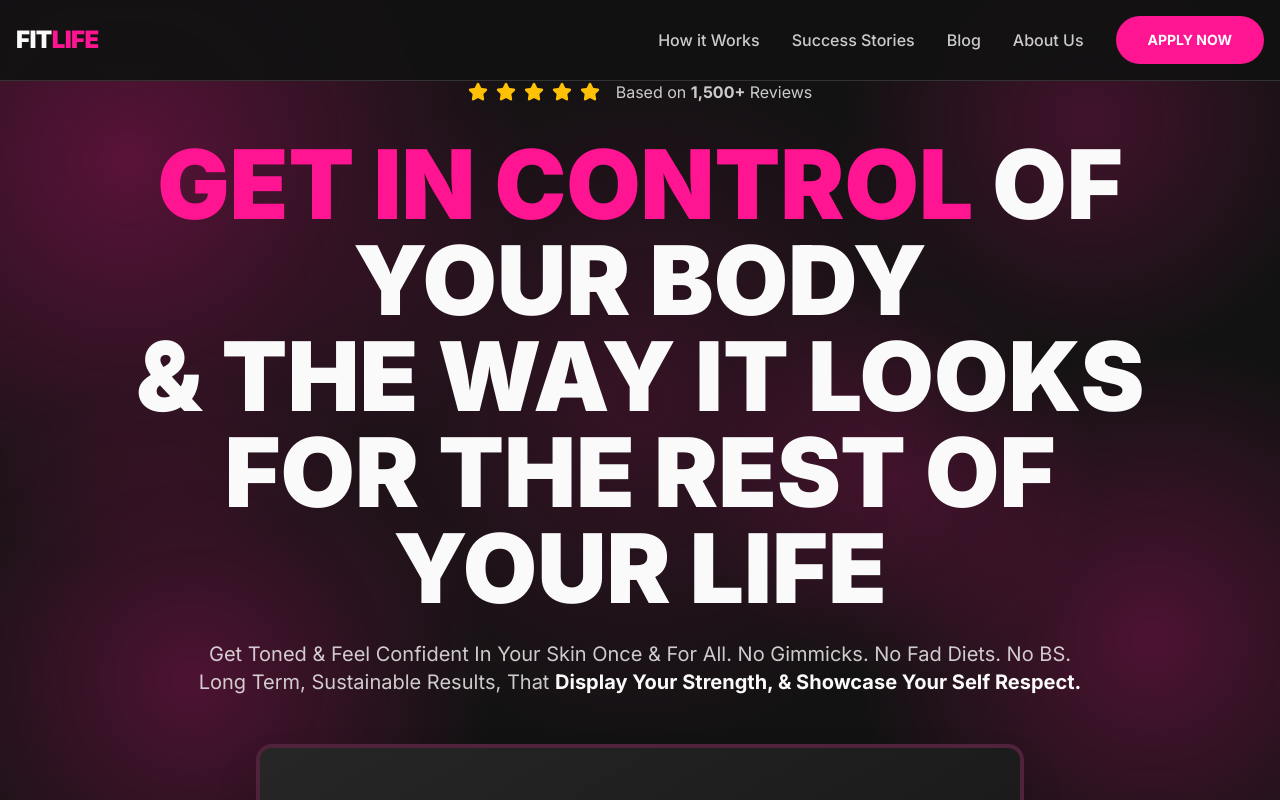
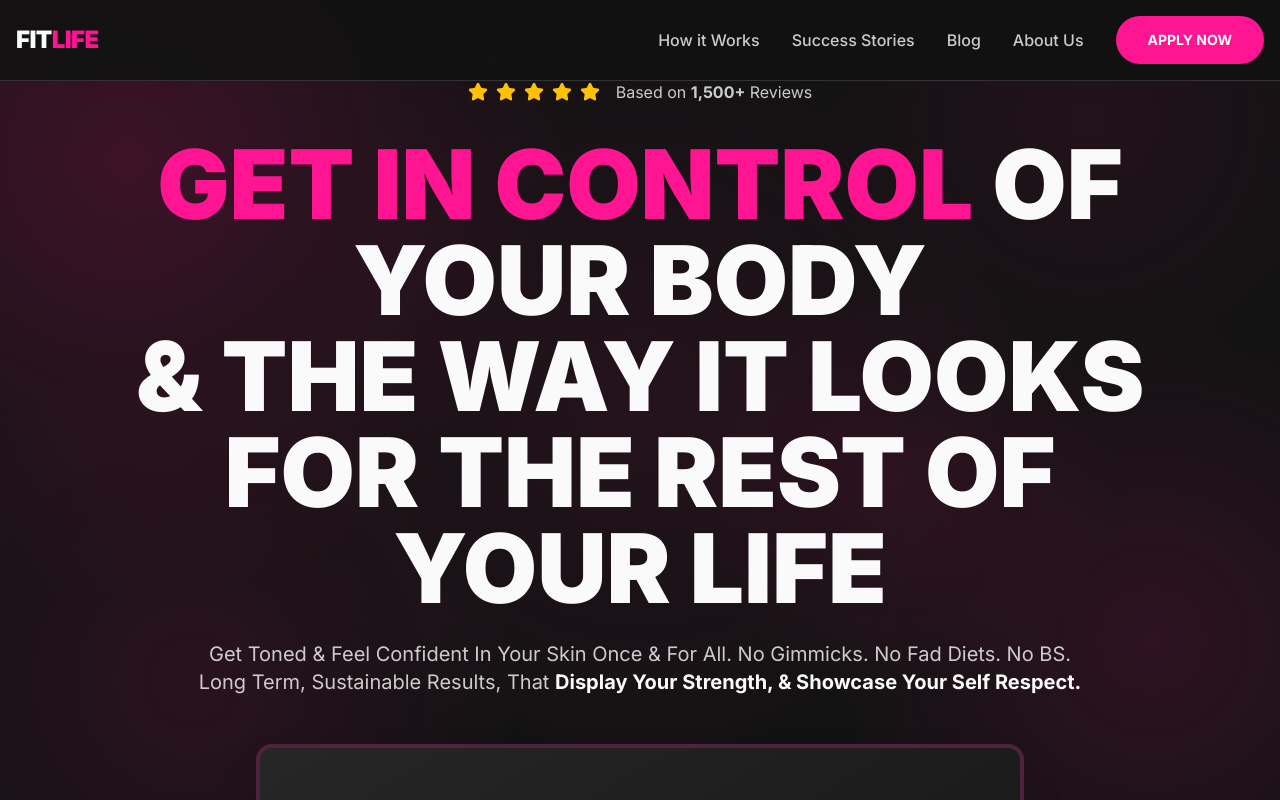
Before and after one commit to gummi-coder/sarafit-website, a React (Vite) app: page / in a window 1280 px wide. Shown: the top 800 px of the page. Built offline with nearby package versions, Linux system fonts and the light colour scheme; the HTML template or start-up script is replaced by a standard one.

Commit message:
Revert background changes

```diff
--- a/src/index.css
+++ b/src/index.css
@@ -49,23 +49,23 @@ All colors MUST be HSL.
 
   body {
     @apply bg-background text-foreground;
-    /* Pink dot grid + subtle glow */
+    /* Subtle pink dot grid + soft glows (reduced) */
     background-image:
-      radial-gradient(hsl(var(--primary)/0.08) 1.75px, transparent 1.75px),
-      radial-gradient(hsl(var(--primary)/0.05) 1.75px, transparent 1.75px),
-      radial-gradient(ellipse 800px 800px at 10% 20%, hsl(var(--primary)/0.30) 0%, transparent 50%),
-      radial-gradient(ellipse 600px 600px at 90% 80%, hsl(var(--primary)/0.25) 0%, transparent 50%),
-      radial-gradient(ellipse 700px 700px at 50% 50%, hsl(var(--primary)/0.15) 0%, transparent 50%),
-      radial-gradient(ellipse 500px 500px at 85% 15%, hsl(var(--primary)/0.20) 0%, transparent 50%),
-      radial-gradient(ellipse 600px 600px at 15% 85%, hsl(var(--primary)/0.25) 0%, transparent 50%),
-      radial-gradient(ellipse 400px 400px at 70% 60%, hsl(var(--primary)/0.18) 0%, transparent 50%);
+      radial-gradient(hsl(var(--primary)/0.03) 1px, transparent 1px),
+      radial-gradient(hsl(var(--primary)/0.02) 1px, transparent 1px),
+      radial-gradient(ellipse 800px 800px at 10% 20%, hsl(var(--primary)/0.18) 0%, transparent 55%),
+      radial-gradient(ellipse 600px 600px at 90% 80%, hsl(var(--primary)/0.12) 0%, transparent 55%),
+      radial-gradient(ellipse 700px 700px at 50% 50%, hsl(var(--primary)/0.08) 0%, transparent 55%),
+      radial-gradient(ellipse 500px 500px at 85% 15%, hsl(var(--primary)/0.07) 0%, transparent 55%),
+      radial-gradient(ellipse 600px 600px at 15% 85%, hsl(var(--primary)/0.10) 0%, transparent 55%),
+      radial-gradient(ellipse 400px 400px at 70% 60%, hsl(var(--primary)/0.08) 0%, transparent 55%);
     background-size:
-      26px 26px,
-      26px 26px,
+      22px 22px,
+      22px 22px,
       auto, auto, auto, auto, auto, auto;
     background-position:
       0 0,
-      13px 13px,
+      11px 11px,
       center, center, center, center, center, center;
     background-attachment: fixed;
     background-repeat: repeat, repeat, no-repeat, no-repeat, no-repeat, no-repeat, no-repeat, no-repeat;
```
